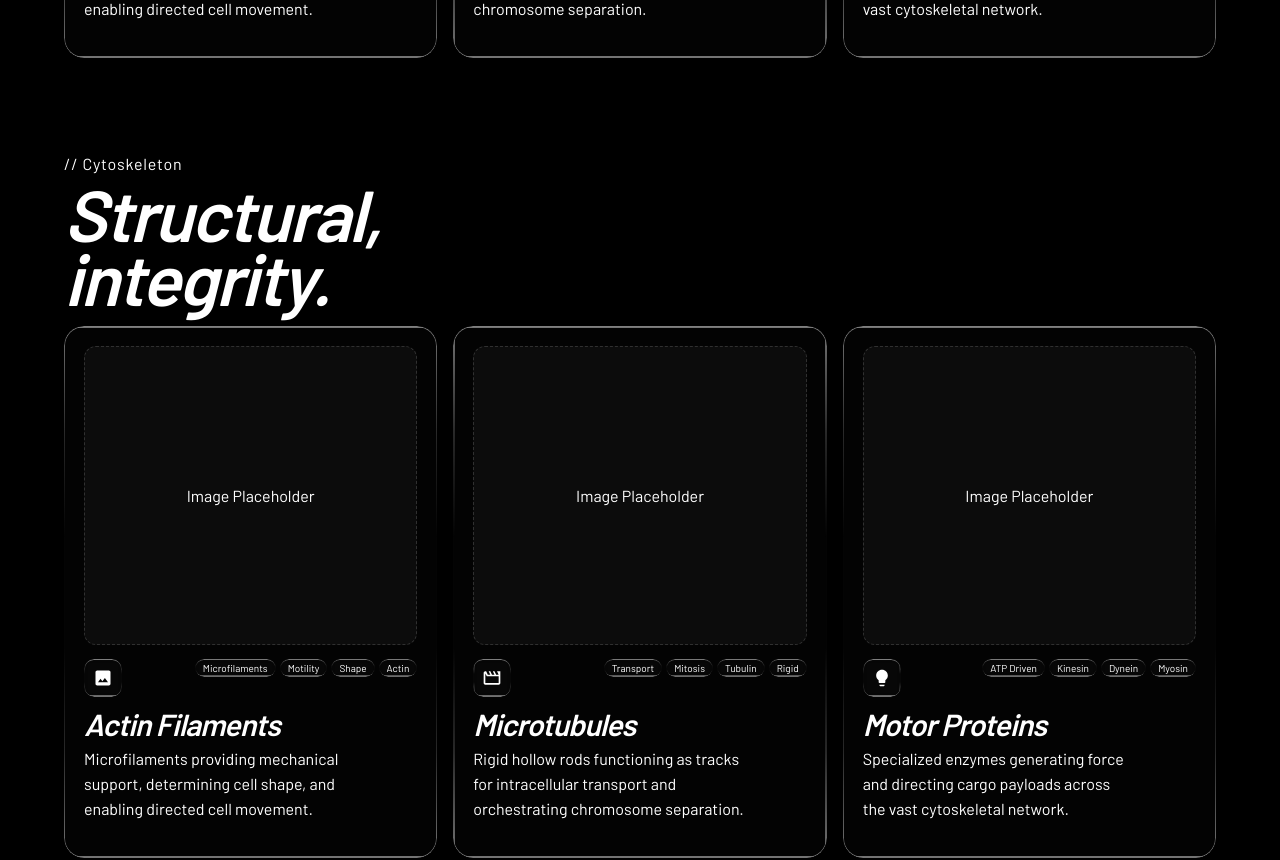
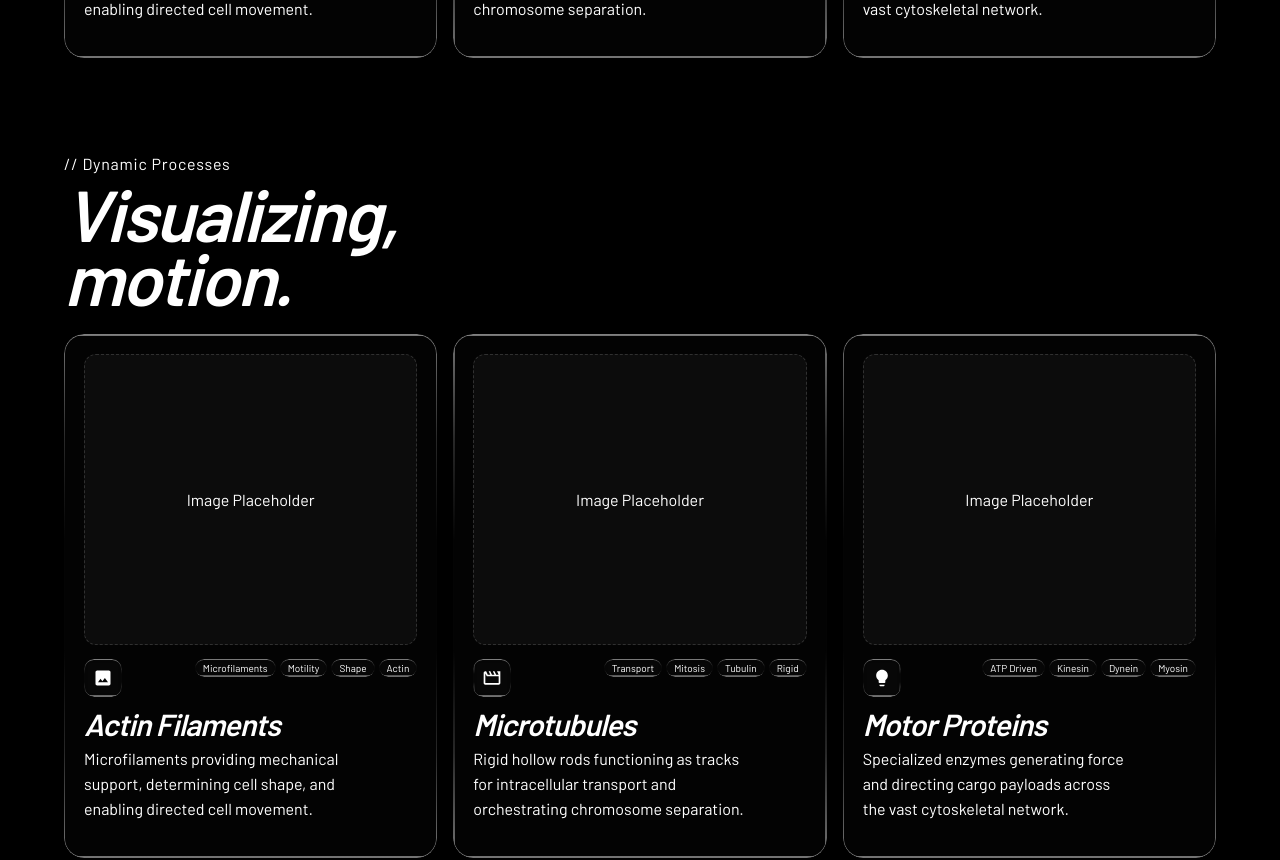
Before and after one commit to plum45/ruji, a React (Vite) app: page / in a window 1280 px wide. Shown: the part 1520-2380 px from the top of the page. Built offline with nearby package versions, Linux system fonts and the light colour scheme.

Commit message:
Add Smooth Lift & Glow hover effect to all card sections

```diff
--- a/src/components/CapabilitiesSection.tsx
+++ b/src/components/CapabilitiesSection.tsx
@@ -27,6 +27,29 @@ const FADE_UP = (delay: number) => ({
   whileInView: { filter: 'blur(0px)', opacity: 1, y: 0 },
   viewport: { once: true, amount: 0.15 },
   transition: { duration: 0.7, delay, ease: 'easeOut' as const },
+});
+
+const CARD_ANIMATION = (delay: number) => ({
+  initial: 'initial',
+  whileInView: 'animate',
+  whileHover: 'hover',
+  viewport: { once: true, amount: 0.15 },
+  variants: {
+    initial: { filter: 'blur(8px)', opacity: 0, y: 30 },
+    animate: {
+      filter: 'blur(0px)',
+      opacity: 1,
+      y: 0,
+      transition: { duration: 0.7, delay, ease: 'easeOut' as const }
+    },
+    hover: {
+      y: -8,
+      scale: 1.015,
+      backgroundColor: 'rgba(255, 255, 255, 0.04)',
+      boxShadow: '0 20px 40px rgba(0, 0, 0, 0.7), 0 0 30px rgba(255, 255, 255, 0.05)',
+      transition: { duration: 0.3, ease: 'easeOut' as const }
+    }
+  }
 });
 
 export default function CapabilitiesSection() {
@@ -95,7 +118,7 @@ export default function CapabilitiesSection() {
           {CARDS.map((card, i) => (
             <motion.div
               key={card.title}
-              {...FADE_UP(0.15 + i * 0.1)}
+              {...CARD_ANIMATION(0.15 + i * 0.1)}
               className="liquid-glass"
               style={{
                 borderRadius: '1.25rem',
@@ -104,6 +127,7 @@ export default function CapabilitiesSection() {
                 flexDirection: 'column',
                 overflow: 'hidden',
                 minHeight: 0,
+                cursor: 'pointer',
               }}
             >
               {/* Image / Placeholder */}
@@ -118,9 +142,13 @@ export default function CapabilitiesSection() {
                     display: 'flex',
                   }}
                 >
-                  <img
+                  <motion.img
                     src={(card as any).imagePath}
                     alt={card.title}
+                    variants={{
+                      hover: { scale: 1.05 }
+                    }}
+                    transition={{ duration: 0.4, ease: 'easeOut' }}
                     style={{ width: '100%', height: '100%', objectFit: 'cover' }}
                   />
                 </div>
@@ -144,14 +172,18 @@ export default function CapabilitiesSection() {
               {/* Top row: icon + tags */}
               <div style={{ display: 'flex', alignItems: 'flex-start', justifyContent: 'space-between', gap: 10, marginBottom: '0.75rem' }}>
                 {/* Icon box */}
-                <div
+                <motion.div
                   className="liquid-glass"
+                  variants={{
+                    hover: { rotate: 15, scale: 1.05 }
+                  }}
+                  transition={{ duration: 0.3, ease: 'easeOut' }}
                   style={{ width: 38, height: 38, borderRadius: '0.625rem', display: 'flex', alignItems: 'center', justifyContent: 'center', flexShrink: 0 }}
                 >
                   <svg width="24" height="24" viewBox="0 0 24 24" fill="white">
                     <path d={card.iconPath} />
                   </svg>
-                </div>
+                </motion.div>
 
                 {/* Tags */}
                 <div style={{ display: 'flex', flexWrap: 'wrap', justifyContent: 'flex-end', gap: 6, maxWidth: '70%' }}>
--- a/src/components/DynamicsSection.tsx
+++ b/src/components/DynamicsSection.tsx
@@ -28,6 +28,29 @@ const FADE_UP = (delay: number) => ({
   whileInView: { filter: 'blur(0px)', opacity: 1, y: 0 },
   viewport: { once: true, amount: 0.15 },
   transition: { duration: 0.7, delay, ease: 'easeOut' as const },
+});
+
+const CARD_ANIMATION = (delay: number) => ({
+  initial: 'initial',
+  whileInView: 'animate',
+  whileHover: 'hover',
+  viewport: { once: true, amount: 0.15 },
+  variants: {
+    initial: { filter: 'blur(8px)', opacity: 0, y: 30 },
+    animate: {
+      filter: 'blur(0px)',
+      opacity: 1,
+      y: 0,
+      transition: { duration: 0.7, delay, ease: 'easeOut' as const }
+    },
+    hover: {
+      y: -8,
+      scale: 1.015,
+      backgroundColor: 'rgba(255, 255, 255, 0.04)',
+      boxShadow: '0 20px 40px rgba(0, 0, 0, 0.7), 0 0 30px rgba(255, 255, 255, 0.05)',
+      transition: { duration: 0.3, ease: 'easeOut' as const }
+    }
+  }
 });
 
 export default function DynamicsSection() {
@@ -63,15 +86,15 @@ export default function DynamicsSection() {
         }}
       >
         {/* Header */}
-        <motion.div {...FADE_UP(0)} style={{ marginBottom: '1rem' }}>
+        <motion.div {...FADE_UP(0)} style={{ marginBottom: '1.5rem' }}>
           <p className="font-body text-white/60 text-sm" style={{ marginBottom: '0.5rem', letterSpacing: '0.05em' }}>
-            // Cytoskeleton
+            // Dynamic Processes
           </p>
           <h2
             className="font-heading text-white"
             style={{ fontStyle: 'italic', fontSize: 'clamp(2.25rem, 6vw, 4.5rem)', lineHeight: 0.9, letterSpacing: '-0.03em', margin: 0 }}
           >
-            Structural,<br />integrity.
+            Visualizing,<br />motion.
           </h2>
         </motion.div>
 
@@ -88,9 +111,17 @@ export default function DynamicsSection() {
           {CARDS.map((card, i) => (
             <motion.div
               key={card.title}
-              {...FADE_UP(0.1 + i * 0.08)}
+              {...CARD_ANIMATION(0.1 + i * 0.08)}
               className="liquid-glass"
-              style={{ borderRadius: '1.25rem', padding: '1.25rem', display: 'flex', flexDirection: 'column', overflow: 'hidden', minHeight: 0 }}
+              style={{
+                borderRadius: '1.25rem',
+                padding: '1.25rem',
+                display: 'flex',
+                flexDirection: 'column',
+                overflow: 'hidden',
+                minHeight: 0,
+                cursor: 'pointer',
+              }}
             >
               {/* Image / Placeholder */}
               {card.imagePath ? (
@@ -104,9 +135,13 @@ export default function DynamicsSection() {
                     display: 'flex',
                   }}
                 >
-                  <img
+                  <motion.img
                     src={card.imagePath}
                     alt={card.title}
+                    variants={{
+                      hover: { scale: 1.05 }
+                    }}
+                    transition={{ duration: 0.4, ease: 'easeOut' }}
                     style={{ width: '100%', height: '100%', objectFit: 'cover' }}
                   />
                 </div>
@@ -130,9 +165,16 @@ export default function DynamicsSection() {
 
               {/* Icon + tags */}
               <div style={{ display: 'flex', alignItems: 'flex-start', justifyContent: 'space-between', gap: 10, marginBottom: '0.75rem' }}>
-                <div className="liquid-glass" style={{ width: 38, height: 38, borderRadius: '0.625rem', display: 'flex', alignItems: 'center', justifyContent: 'center', flexShrink: 0 }}>
+                <motion.div
+                  className="liquid-glass"
+                  variants={{
+                    hover: { rotate: 15, scale: 1.05 }
+                  }}
+                  transition={{ duration: 0.3, ease: 'easeOut' }}
+                  style={{ width: 38, height: 38, borderRadius: '0.625rem', display: 'flex', alignItems: 'center', justifyContent: 'center', flexShrink: 0 }}
+                >
                   <svg width="20" height="20" viewBox="0 0 24 24" fill="white"><path d={card.iconPath} /></svg>
-                </div>
+                </motion.div>
                 <div style={{ display: 'flex', flexWrap: 'wrap', justifyContent: 'flex-end', gap: 4 }}>
                   {card.tags.map((tag) => (
                     <span key={tag} className="liquid-glass font-body text-white/80" style={{ borderRadius: 9999, padding: '3px 8px', fontSize: 10, whiteSpace: 'nowrap' }}>
--- a/src/components/TopicSection.tsx
+++ b/src/components/TopicSection.tsx
@@ -22,6 +22,29 @@ const FADE_UP = (delay: number) => ({
   whileInView: { filter: 'blur(0px)', opacity: 1, y: 0 },
   viewport: { once: true, amount: 0.1 },
   transition: { duration: 0.6, delay, ease: 'easeOut' as const },
+});
+
+const CARD_ANIMATION = (delay: number) => ({
+  initial: 'initial',
+  whileInView: 'animate',
+  whileHover: 'hover',
+  viewport: { once: true, amount: 0.1 },
+  variants: {
+    initial: { filter: 'blur(8px)', opacity: 0, y: 24 },
+    animate: {
+      filter: 'blur(0px)',
+      opacity: 1,
+      y: 0,
+      transition: { duration: 0.6, delay, ease: 'easeOut' as const }
+    },
+    hover: {
+      y: -8,
+      scale: 1.015,
+      backgroundColor: 'rgba(255, 255, 255, 0.04)',
+      boxShadow: '0 20px 40px rgba(0, 0, 0, 0.7), 0 0 30px rgba(255, 255, 255, 0.05)',
+      transition: { duration: 0.3, ease: 'easeOut' as const }
+    }
+  }
 });
 
 export default function TopicSection({
@@ -69,7 +92,7 @@ export default function TopicSection({
         }}
       >
         {/* Header */}
-        <motion.div {...FADE_UP(0)} style={{ marginBottom: '1rem' }}>
+        <motion.div {...FADE_UP(0)} style={{ marginBottom: '1.5rem' }}>
           <p
             className="font-body text-white/60 text-sm"
             style={{ marginBottom: '0.5rem', letterSpacing: '0.05em' }}
@@ -108,7 +131,7 @@ export default function TopicSection({
           {cards.map((card, i) => (
             <motion.div
               key={card.title}
-              {...FADE_UP(0.1 + i * 0.08)}
+              {...CARD_ANIMATION(0.1 + i * 0.08)}
               className="liquid-glass"
               style={{
                 borderRadius: '1.25rem',
@@ -117,6 +140,7 @@ export default function TopicSection({
                 flexDirection: 'column',
                 overflow: 'hidden',
                 minHeight: 0,
+                cursor: 'pointer',
               }}
             >
               {/* Image / Placeholder */}
@@ -131,9 +155,13 @@ export default function TopicSection({
                     display: 'flex',
                   }}
                 >
-                  <img
+                  <motion.img
                     src={card.imagePath}
                     alt={card.title}
+                    variants={{
+                      hover: { scale: 1.05 }
+                    }}
+                    transition={{ duration: 0.4, ease: 'easeOut' }}
                     style={{ width: '100%', height: '100%', objectFit: 'cover' }}
                   />
                 </div>
@@ -157,14 +185,18 @@ export default function TopicSection({
 
               {/* Top row: icon + tags */}
               <div style={{ display: 'flex', alignItems: 'flex-start', justifyContent: 'space-between', gap: 10, marginBottom: '0.75rem' }}>
-                <div
+                <motion.div
                   className="liquid-glass"
+                  variants={{
+                    hover: { rotate: 15, scale: 1.05 }
+                  }}
+                  transition={{ duration: 0.3, ease: 'easeOut' }}
                   style={{ width: 38, height: 38, borderRadius: '0.625rem', display: 'flex', alignItems: 'center', justifyContent: 'center', flexShrink: 0 }}
                 >
                   <svg width="20" height="20" viewBox="0 0 24 24" fill="white">
                     <path d={card.iconPath} />
                   </svg>
-                </div>
+                </motion.div>
                 <div style={{ display: 'flex', flexWrap: 'wrap', justifyContent: 'flex-end', gap: 4 }}>
                   {card.tags.map((tag) => (
                     <span
```
